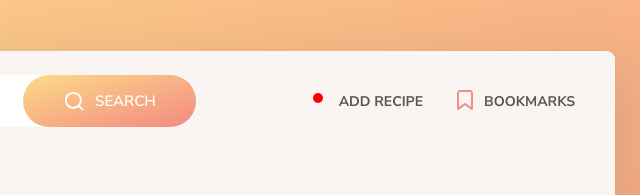
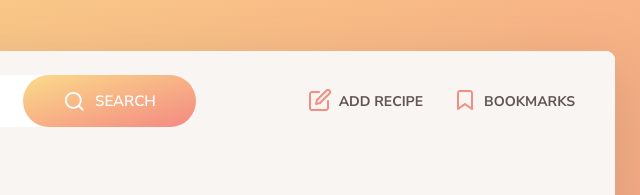
Before and after one commit to muhammadbayugithub/forkify-bayu, a website built with Parcel: page index.html in a window 1280 px wide. Shown: the top 195 px of the page, 625-1265 px from the left. Built offline with nearby package versions, Linux system fonts and the light colour scheme.

```diff
--- a/index.html
+++ b/index.html
@@ -32,10 +32,9 @@
                     <ul class="nav__list">
                         <li class="nav__item">
                             <button class="nav__btn nav__btn--add-recipe">
-                                <!-- <svg class="nav__icon">
+                                <svg class="nav__icon">
                                     <use href="src/img/icons.svg#icon-edit"></use>
-                                </svg> -->
-                                <svg><circle cx="10" cy="10" r="5" fill="red" /></svg>
+                                </svg>
                                 <span>Add recipe</span>
                             </button>
                         </li>
--- a/package.json
+++ b/package.json
@@ -17,10 +17,5 @@
     },
     "devDependencies": {
         "@parcel/transformer-sass": "^2.16.3"
-    },
-    "targets": {
-        "default": {
-            "optimize": false
-        }
     }
 }
```
